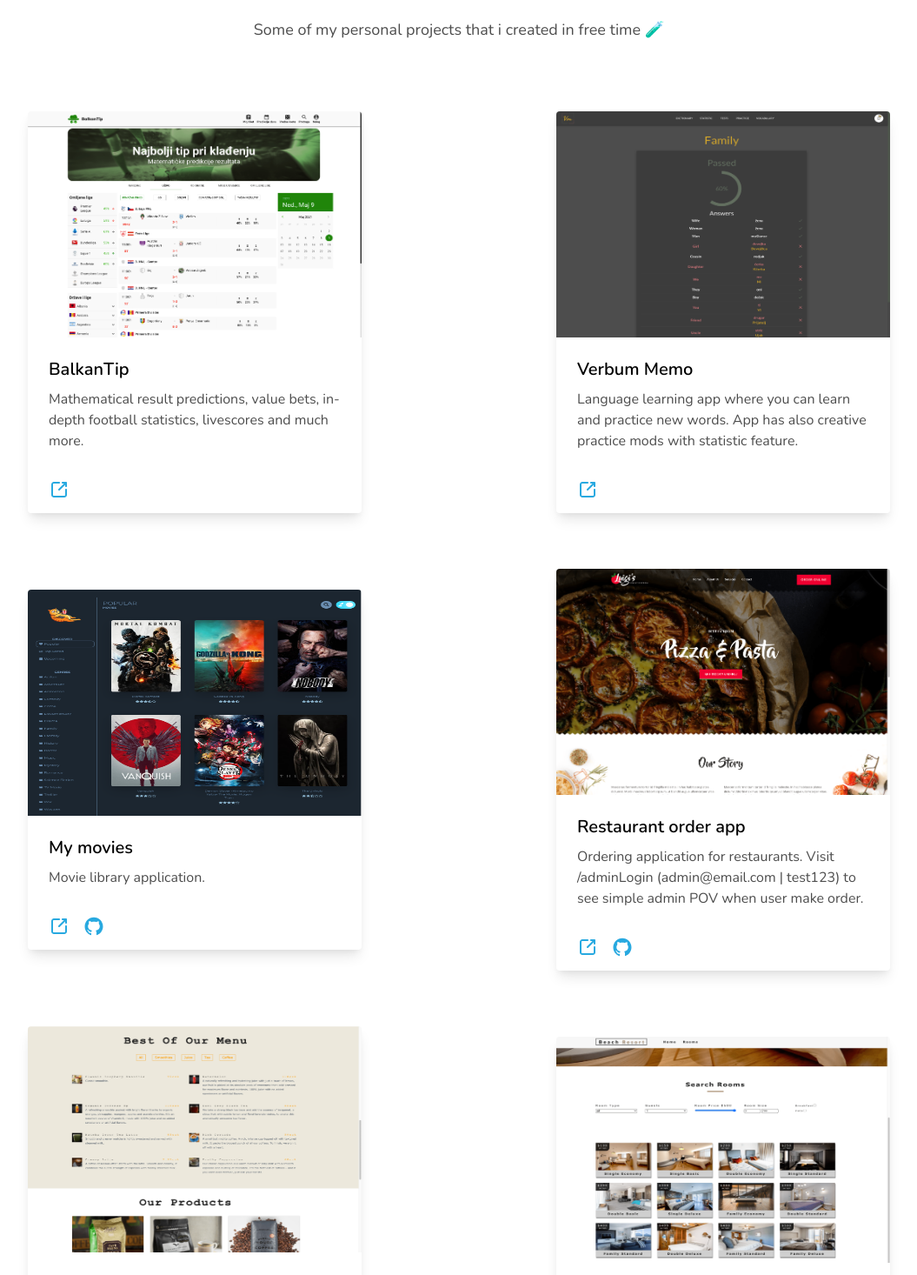
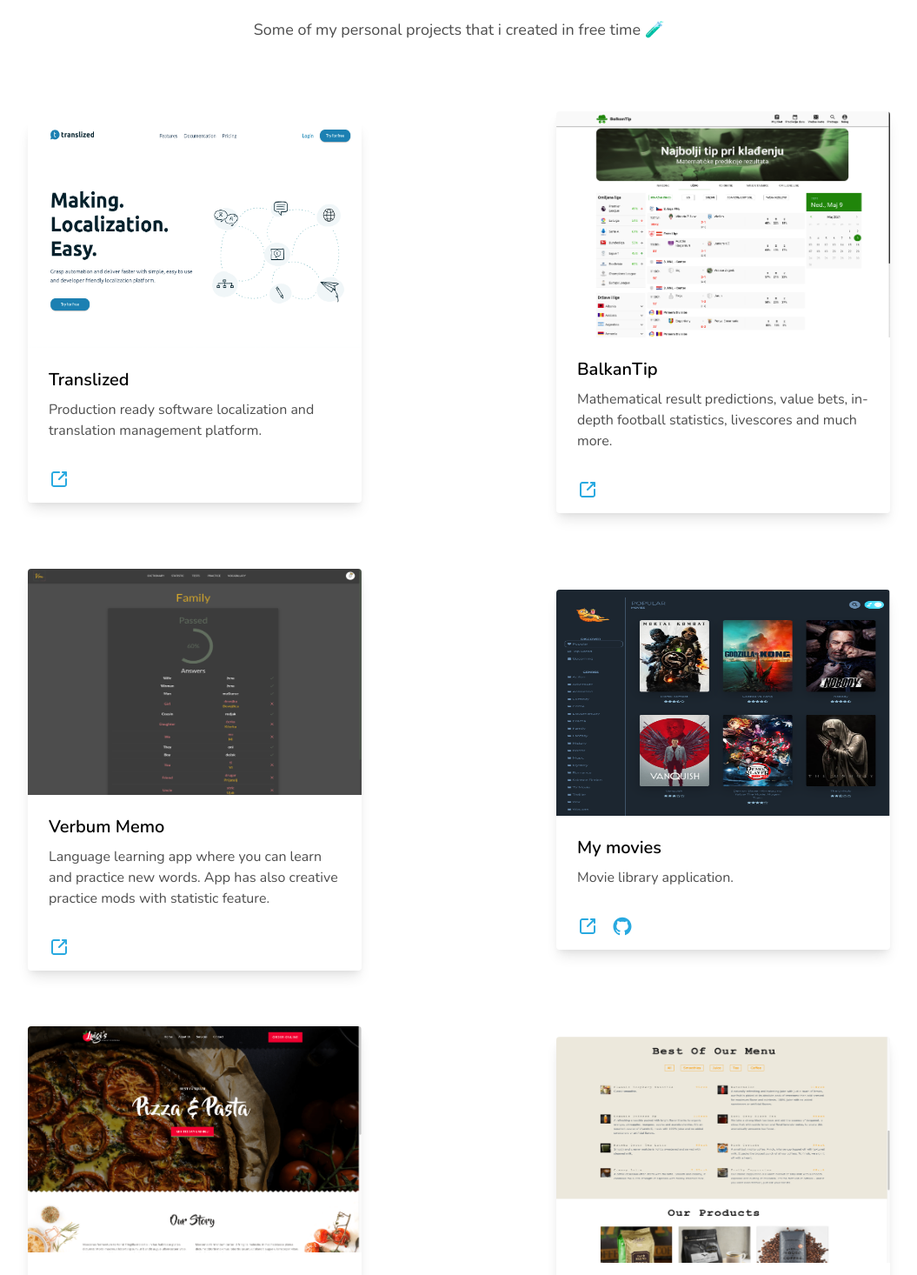
Before and after one commit to dundja/portfolio-v3, a Next.js app: page / in a window 1280 px wide. Shown: the part 1300-2766 px from the top of the page at 87% size, without its empty margins (112-1167 px from the left). Built offline with nearby package versions, Linux system fonts and the light colour scheme.

Commit message:
translized project added

```diff
--- a/components/Lab.js
+++ b/components/Lab.js
@@ -10,6 +10,14 @@
     <div className="w-full mt-20 grid md:gap-16 gap-8 md:grid-cols-2 grid-cols-1">
       <div className="flex justify-center items-center md:p-0 px-2">
         <ProjectCard
+          title="Translized"
+          text="Production ready software localization and translation management platform."
+          link="https://translized.com"
+          imageSrc="/images/translized-ss.png"
+        />
+      </div>
+      <div className="flex justify-center items-center md:p-0 px-2">
+        <ProjectCard
           title="BalkanTip"
           text="Mathematical result predictions, value bets, in-depth football statistics, livescores and much more."
           link="https://balkantip.firebaseapp.com"
@@ -20,7 +28,7 @@
         <ProjectCard
           title="Verbum Memo"
           text="Language learning app where you can learn and practice new words. App has also creative practice mods with statistic feature."
-          link="https://www.verbum-memo.com"
+          link="https://verbum-memo.netlify.app"
           imageSrc="/images/verbumMemo-ss.png"
         />
       </div>
@@ -51,15 +59,6 @@
           githubUrl="https://github.com/dundja/coffee-shop-gatsby"
         />
       </div>
-      <div className="flex justify-center items-center md:p-0 px-2">
-        <ProjectCard
-          title="My suites"
-          text="Presentation of suites with filtering system."
-          link="https://beach-res.netlify.app"
-          imageSrc="/images/roomsApp-ss.png"
-          githubUrl="https://github.com/dundja/react-resort"
-        />
-      </div>
     </div>
   </srction>
 );
```
Also changed, not shown: public/images/roomsApp-ss.png (deleted), public/images/translized-ss.png (added).
